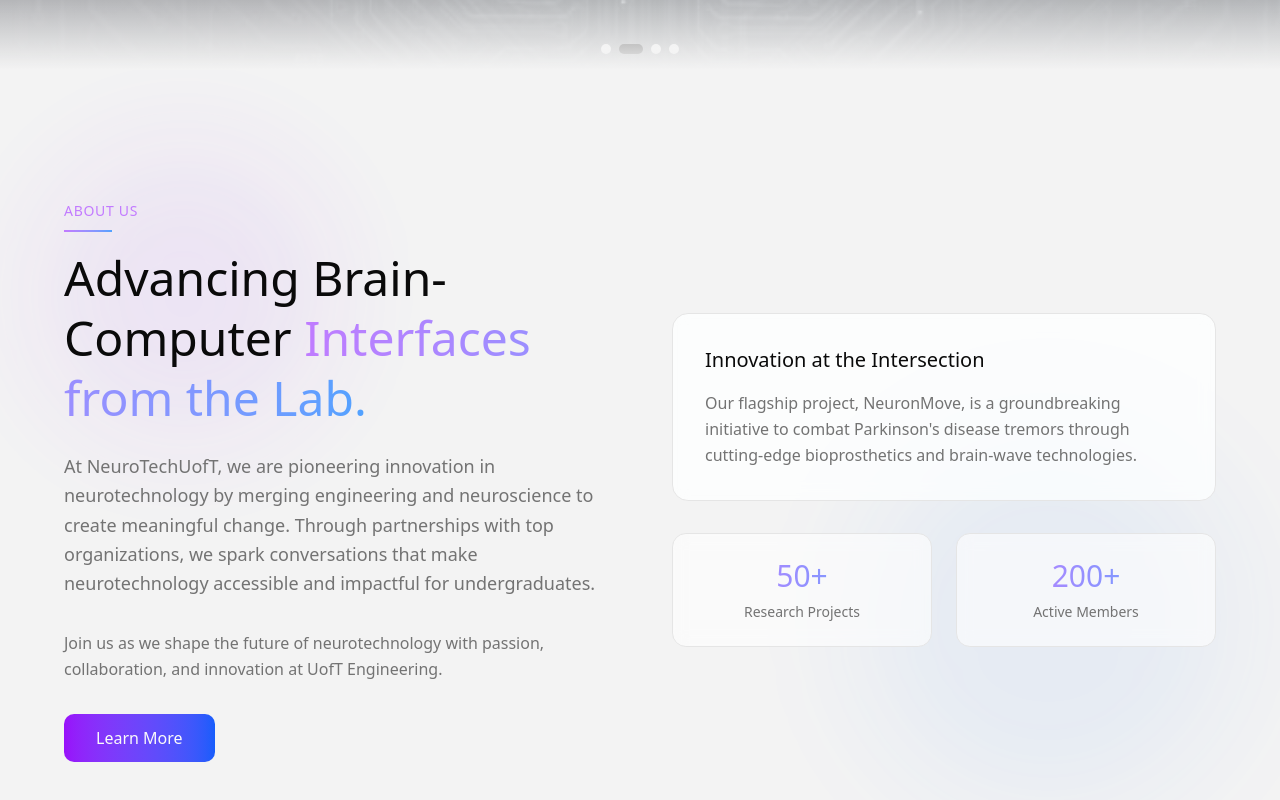
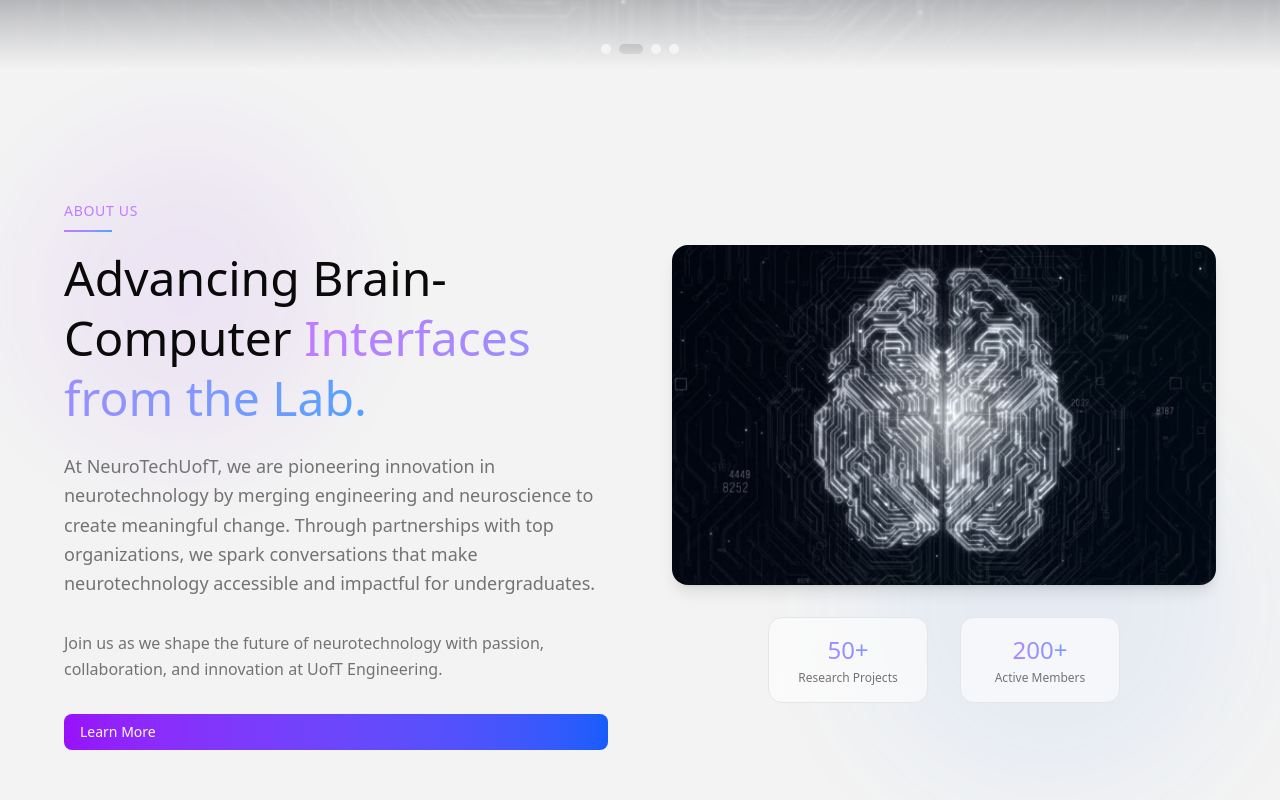
Before and after one commit to neurotechuoft/neurotech-website, a Next.js app: page / in a window 1280 px wide. Shown: the part 730-1530 px from the top of the page. Built offline with nearby package versions, Linux system fonts and the light colour scheme.

Commit message:
refactor: Enhance layout and styling for About section in NeuroTechWebsite

```diff
--- a/app/page.tsx
+++ b/app/page.tsx
@@ -226,54 +226,42 @@ export default function NeuroTechWebsite() {
         <div className="max-w-6xl mx-auto relative z-10">
           <div className="grid grid-cols-1 lg:grid-cols-2 gap-16 items-center">
             {/* Left Column - Text Content */}
-            <div className="transform transition-all duration-1000 ease-out" data-animate="slideInLeft">
+            <div className="transform transition-all duration-1000 ease-out flex flex-col justify-center h-full" data-animate="slideInLeft">
               <div className="mb-4">
                 <span className="text-sm uppercase tracking-wider text-purple-400 font-light">
                   ABOUT US
                 </span>
                 <div className="w-12 h-0.5 bg-gradient-to-r from-purple-400 to-blue-400 mt-2 transform origin-left transition-all duration-700 ease-out" data-animate="scaleX"></div>
               </div>
-
               <h2 className="text-4xl md:text-5xl font-light mb-6 text-foreground leading-tight">
                 Advancing Brain-Computer
                 <span className="bg-gradient-to-r from-purple-400 to-blue-400 bg-clip-text text-transparent">
                   {" "}Interfaces from the Lab.
                 </span>
-              </h2>              <p className="text-lg text-muted-foreground mb-8 leading-relaxed">
+              </h2>
+              <p className="text-lg text-muted-foreground mb-8 leading-relaxed">
                 At NeuroTechUofT, we are pioneering innovation in neurotechnology by merging engineering and neuroscience to create meaningful change. Through partnerships with top organizations, we spark conversations that make neurotechnology accessible and impactful for undergraduates.
               </p>
-
               <p className="text-base text-muted-foreground mb-8 leading-relaxed">
                 Join us as we shape the future of neurotechnology with passion, collaboration, and innovation at UofT Engineering.
               </p>
-
-              <Link href="/about" className="inline-flex items-center bg-gradient-to-r from-purple-600 to-blue-600 hover:from-purple-700 hover:to-blue-700 text-primary-foreground px-8 py-3 rounded-lg font-light transition-all duration-300 hover:scale-105 hover:shadow-lg hover:shadow-purple-500/25">Learn More</Link>
+              <Link href="/about" className="inline-flex items-center bg-gradient-to-r from-purple-600 to-blue-600 hover:from-purple-700 hover:to-blue-700 text-primary-foreground px-4 py-2 rounded-md font-light transition-all duration-300 hover:scale-105 hover:shadow-lg hover:shadow-purple-500/25 text-sm">Learn More</Link>
             </div>
-
-            {/* Right Column - Content */}
-            <div className="space-y-8 transform transition-all duration-1000 ease-out" data-animate="slideInRight">
-              <div className="bg-card/70 backdrop-blur-sm rounded-2xl border border-border p-8 transform transition-all duration-700 ease-out hover:scale-105 hover:border-purple-500/40">
-                <h3 className="text-xl font-light text-foreground mb-4">
-                  Innovation at the Intersection
-                </h3>
-                <p className="text-muted-foreground leading-relaxed">
-Our flagship project, NeuronMove, is a groundbreaking initiative to combat Parkinson&apos;s disease tremors through cutting-edge bioprosthetics and brain-wave technologies.
-                </p>
-              </div>
-
-              <div className="grid grid-cols-2 gap-6">
-                <div className="bg-card/60 backdrop-blur-sm rounded-xl border border-border p-6 text-center transform transition-all duration-500 ease-out hover:scale-105 hover:border-purple-400/50">
-                  <div className="text-3xl font-light bg-gradient-to-r from-purple-400 to-blue-400 bg-clip-text text-transparent mb-2">
+            {/* Right Column - Larger Image, Stats Underneath */}
+            <div className="flex flex-col items-center justify-center h-full">
+              <img src="/brain-wallpaper.jpg" alt="About NeuroTechUofT Placeholder" className="rounded-2xl shadow-lg object-cover mb-8 w-full max-w-xl min-h-[340px]" />
+              <div className="flex gap-8 w-full justify-center">
+                <div className="bg-card/60 backdrop-blur-sm rounded-xl border border-border p-4 text-center w-40">
+                  <div className="text-2xl font-light bg-gradient-to-r from-purple-400 to-blue-400 bg-clip-text text-transparent mb-1">
                     50+
                   </div>
-                  <p className="text-sm text-muted-foreground">Research Projects</p>
+                  <p className="text-xs text-muted-foreground">Research Projects</p>
                 </div>
-
-                <div className="bg-card/60 backdrop-blur-sm rounded-xl border border-border p-6 text-center transform transition-all duration-500 ease-out hover:scale-105 hover:border-blue-400/50" style={{ transitionDelay: '0.2s' }}>
-                  <div className="text-3xl font-light bg-gradient-to-r from-purple-400 to-blue-400 bg-clip-text text-transparent mb-2">
+                <div className="bg-card/60 backdrop-blur-sm rounded-xl border border-border p-4 text-center w-40">
+                  <div className="text-2xl font-light bg-gradient-to-r from-purple-400 to-blue-400 bg-clip-text text-transparent mb-1">
                     200+
                   </div>
-                  <p className="text-sm text-muted-foreground">Active Members</p>
+                  <p className="text-xs text-muted-foreground">Active Members</p>
                 </div>
               </div>
             </div>
```
Lines whose indentation alone changed are shown as unchanged.
